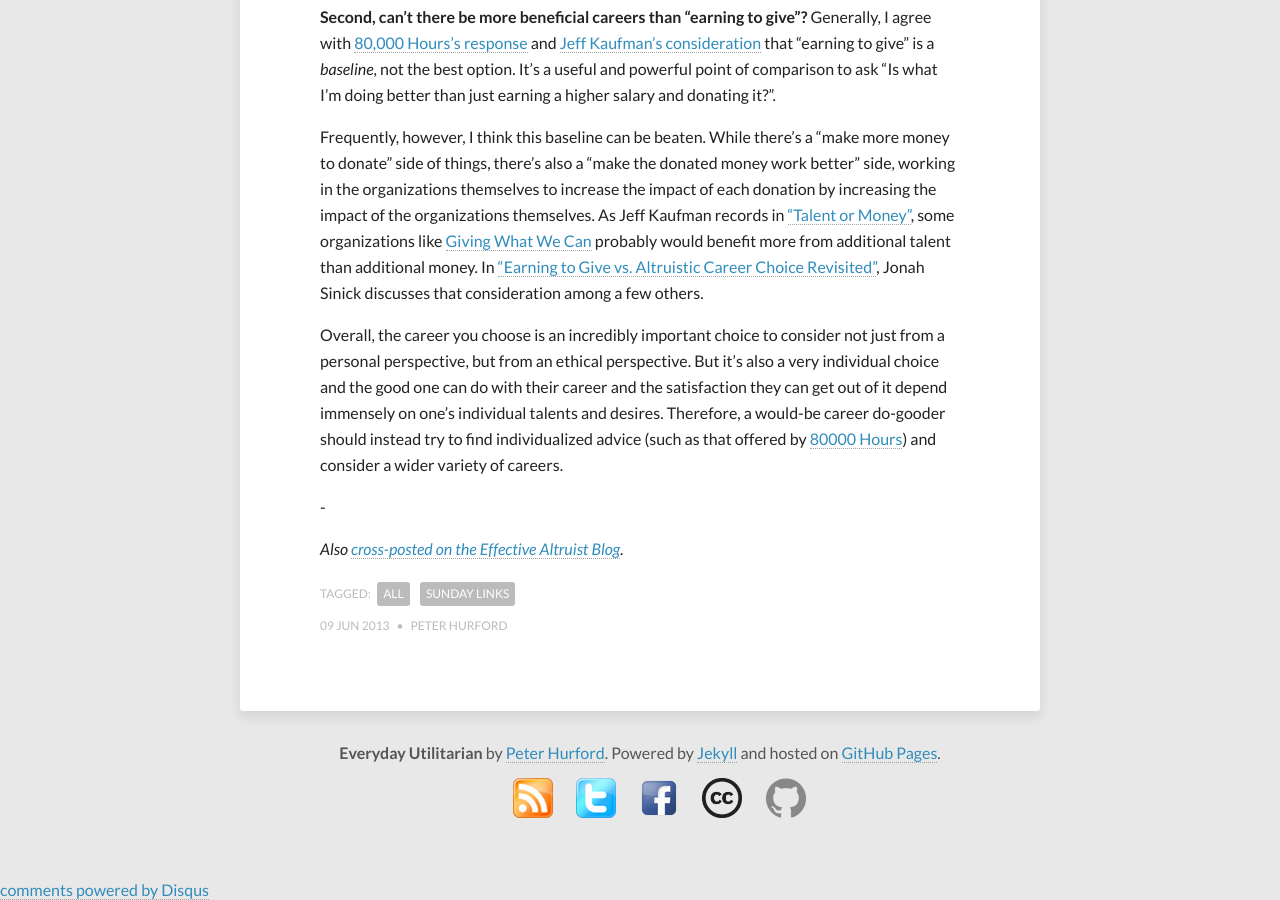
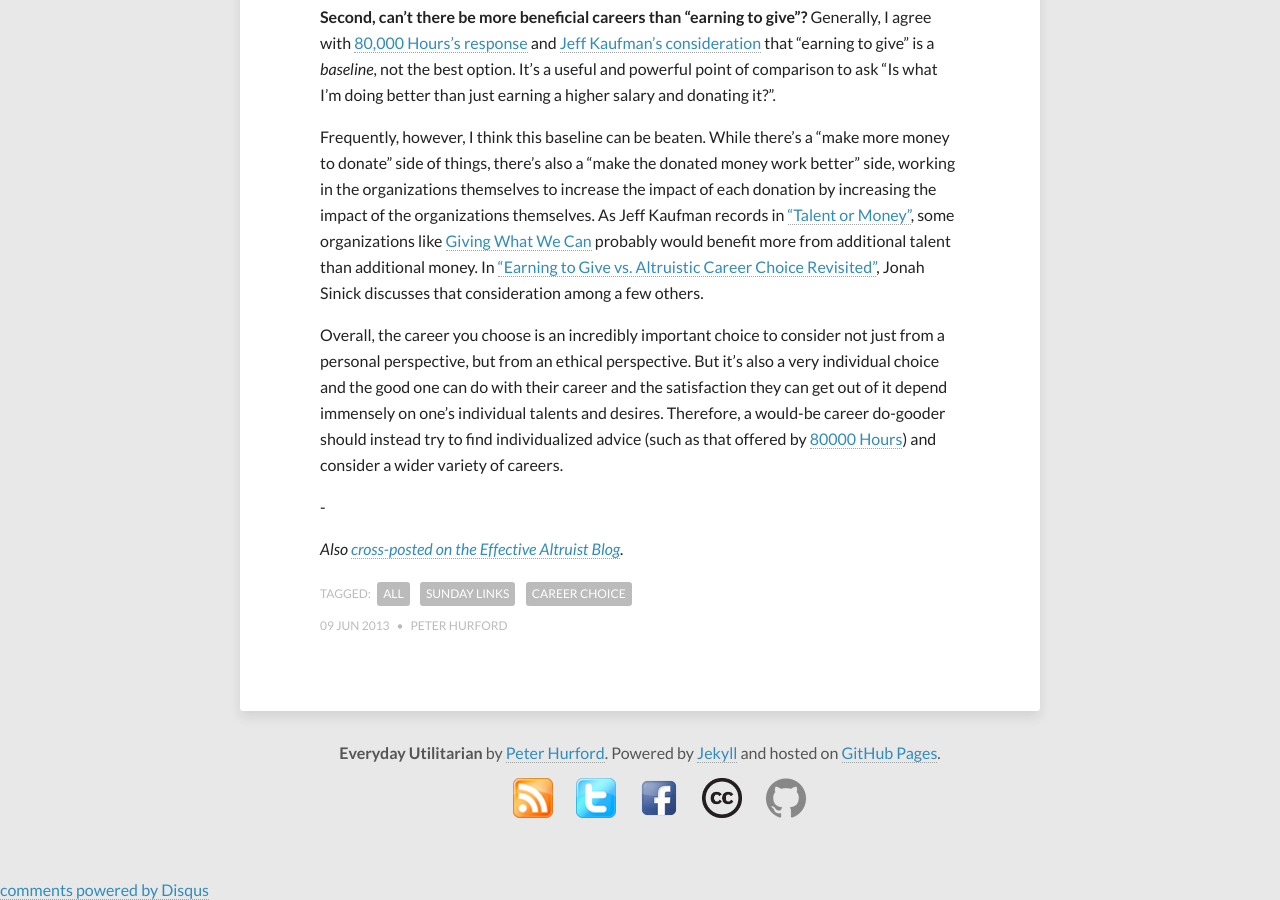
Before and after one commit to peterhurford/peterhurford.github.io, a Jekyll site: the page built from _posts/2013-06-09-sunday-links-4-earning-to-give.markdown, in a window 1280 px wide and 900 px high, scrolled down 2077 px. Built offline with Jekyll 4.4.1, drawn with Linux system fonts in a browser that asks for light colours; comment, search, counter and statistics services are not loaded.

Commit message:
Added Career Choice tag to Sunday Links 4

```diff
--- a/_posts/2013-06-09-sunday-links-4-earning-to-give.markdown
+++ b/_posts/2013-06-09-sunday-links-4-earning-to-give.markdown
@@ -9,6 +9,7 @@
 categories:
 - All
 - Sunday Links
+- Career Choice
 ---
 
 Welcome to the fourth edition of Sunday Links!
```
